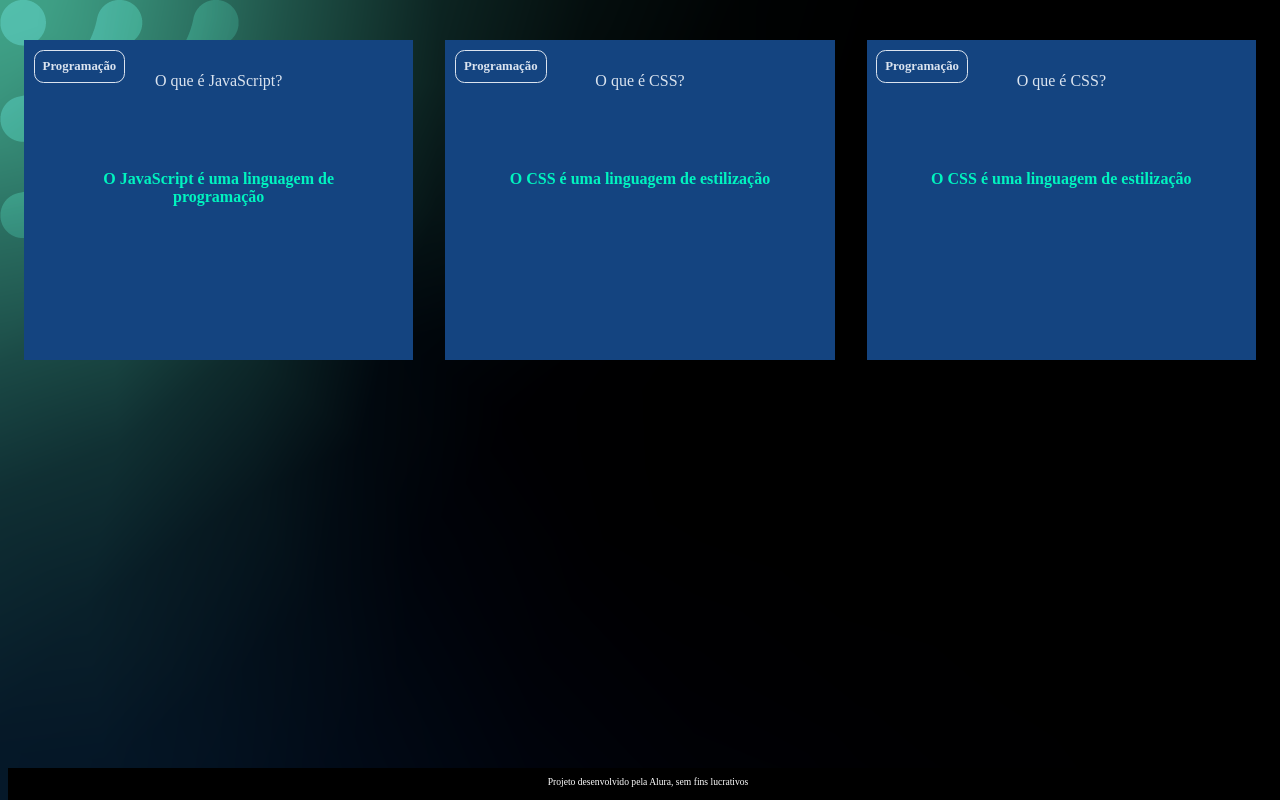
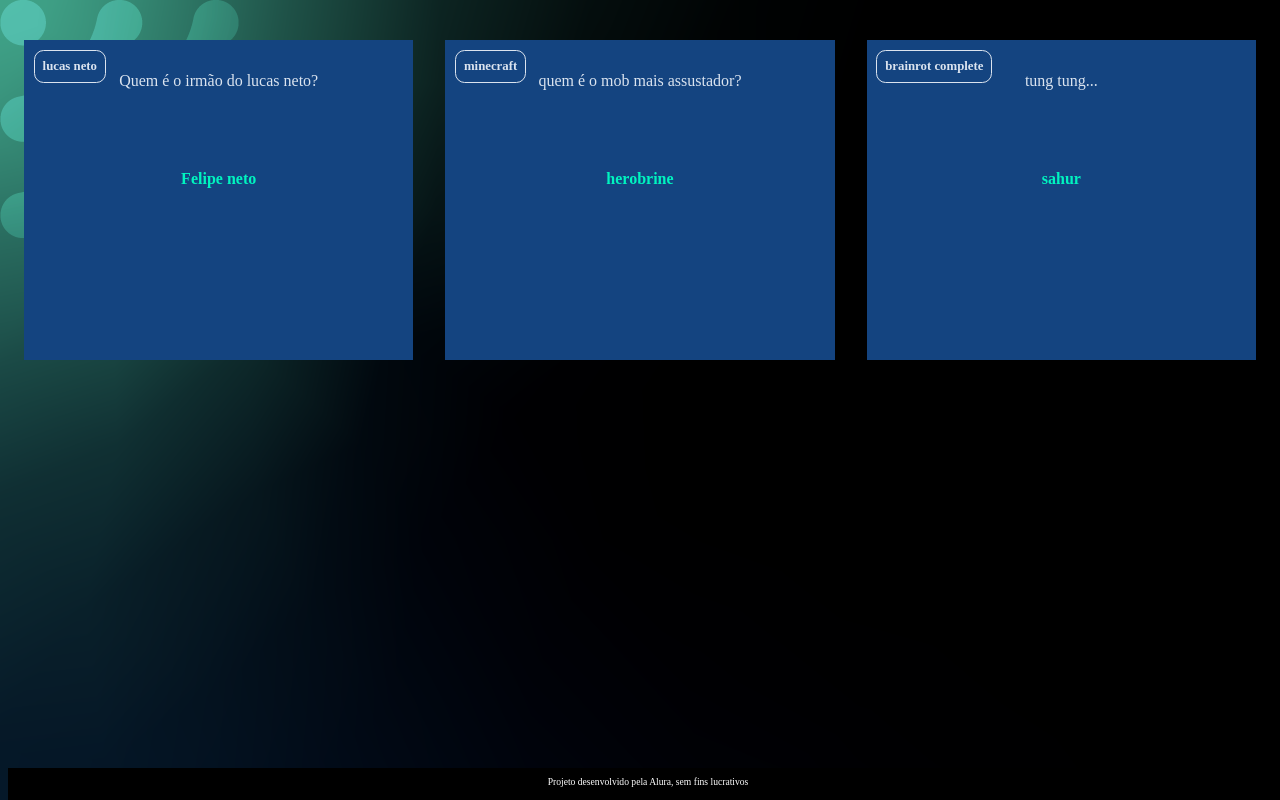
Before and after one commit to rafaelwarchelski/Flash-card2, a plain HTML site: page index.html in a window 1280 px wide. Drawn offline with Linux system fonts and the light colour scheme.

Commit message:
aula 4 com perguntas

```diff
--- a/index.html
+++ b/index.html
@@ -11,34 +11,34 @@
         <section id="container">
             <article class="cartao">
                 <div class="cartao__conteudo">
-                    <h3>Programação</h3>
+                    <h3>lucas neto</h3>
                     <div class="cartao__conteudo__pergunta">
-                        <p>O que é JavaScript?</p>
+                        <p>Quem é o irmão do lucas neto?</p>
                     </div>
                     <div class="cartao__conteudo__resposta">
-                        <p>O JavaScript é uma linguagem de programação</p>
+                        <p>Felipe neto</p>
                     </div>
                 </div>
             </article>
             <article class="cartao">
                 <div class="cartao__conteudo">
-                    <h3>Programação</h3>
+                    <h3>minecraft</h3>
                     <div class="cartao__conteudo__pergunta">
-                        <p>O que é CSS?</p>
+                        <p>quem é o mob mais assustador?</p>
                     </div>
                     <div class="cartao__conteudo__resposta">
-                    <p>O CSS é uma linguagem de estilização</p>
+                    <p>herobrine</p>
                     </div>
                 </div>
             </article>
             <article class="cartao">
                 <div class="cartao__conteudo">
-                    <h3>Programação</h3>
+                    <h3>brainrot complete</h3>
                     <div class="cartao__conteudo__pergunta">
-                        <p>O que é CSS?</p>
+                        <p>tung tung...</p>
                     </div>
                     <div class="cartao__conteudo__resposta">
-                    <p>O CSS é uma linguagem de estilização</p>
+                    <p>sahur</p>
                     </div>
                 </div>
             </article>
```
